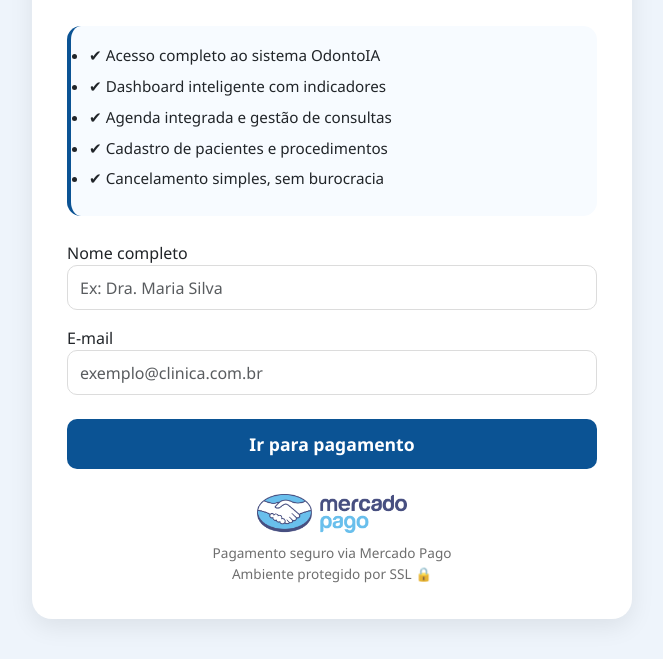
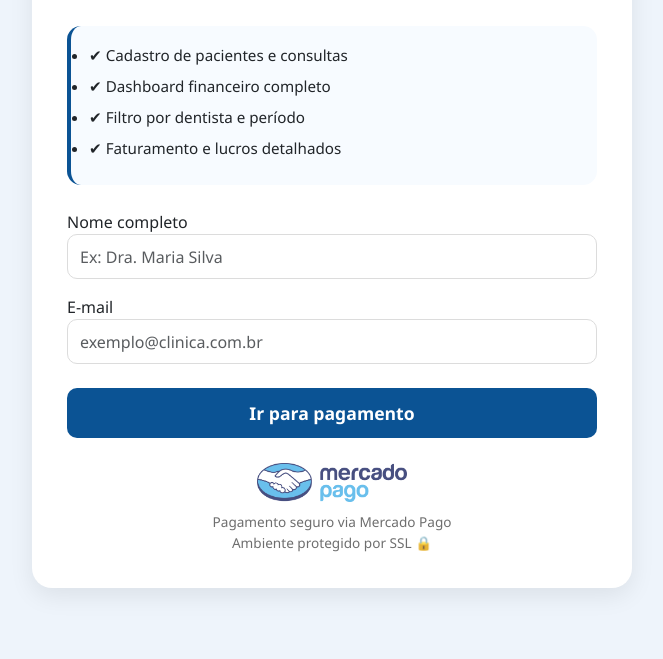
Before and after one commit to marlevek/odontoia_app, a Django app: template clinic/templates/clinic/checkout_publico.html in a window 1280 px wide. Shown: the part 198-857 px from the top of the page, without its empty margins (308-971 px from the left). After the commit the page ends 789 px from the top, so only its background shows below. Run offline with Django 5.2, Linux system fonts and the light colour scheme; the template is opened without the code that fills it, so the values that code supplies are empty.

Commit message:
inseridas diferenças entre os planos no checkout

```diff
--- a/clinic/templates/clinic/checkout_publico.html
+++ b/clinic/templates/clinic/checkout_publico.html
@@ -116,40 +116,48 @@
         <!-- Benefícios reforçando valor -->
        <ul class="benefits-box">
 
-            <!-- Benefícios comuns a TODOS os planos -->
-            <li>✔ Acesso completo ao sistema OdontoIA</li>
-            <li>✔ Dashboard inteligente com indicadores</li>
-            <li>✔ Agenda integrada e gestão de consultas</li>
-            <li>✔ Cadastro de pacientes e procedimentos</li>
+    <!-- Funcionalidades comuns -->
+    <li>✔ Cadastro de pacientes e consultas</li>
+    <li>✔ Dashboard financeiro completo</li>
+    <li>✔ Filtro por dentista e período</li>
+    <li>✔ Faturamento e lucros detalhados</li>
 
-            <!-- PLANO BÁSICO (apenas o essencial) -->
+    <!-- Benefícios por plano -->
+
     {% if plano_slug == "basico" %}
-            <li>✔ 1 dentista incluso</li>
-            <li>✔ Financeiro básico</li>
-            <li>✔ Cadastro simples de procedimentos</li>
+        <li>❌ Comissões automáticas por dentista</li>
+        <li>❌ Relatórios e exportações (Excel/PDF)</li>
+        <li>❌ Prontuário odontológico digital</li>
+        <li>❌ Lembretes automáticos (WhatsApp)</li>
+        <li>❌ Multiusuário (secretária/dentista/admin)</li>
+        <li>❌ IA preditiva e insights automáticos</li>
+        <li>❌ Suporte prioritário</li>
+        <li>👨‍⚕️ 1 cirurgião-dentista incluído</li>
     {% endif %}
 
-            <!-- PLANO PROFISSIONAL (mais recursos) -->
     {% if plano_slug == "profissional" %}
-            <li>✔ Até 4 dentistas</li>
-            <li>✔ Financeiro completo</li>
-            <li>✔ Relatórios avançados</li>
-            <li>✔ Suporte via WhatsApp</li>
+        <li>✔ Comissões automáticas por dentista</li>
+        <li>✔ Relatórios e exportações (Excel/PDF)</li>
+        <li>✔ Prontuário odontológico digital</li>
+        <li>✔ Lembretes automáticos (WhatsApp)</li>
+        <li>✔ Multiusuário (secretária/dentista/admin)</li>
+        <li>❌ IA preditiva e insights automáticos</li>
+        <li>✔ Suporte prioritário</li>
+        <li>👨‍⚕️ Até 3 cirurgiões-dentistas incluídos</li>
     {% endif %}
 
-            <!-- PLANO PREMIUM (tudo incluso) -->
     {% if plano_slug == "premium" %}
-            <li>✔ Dentistas ilimitados</li>
-            <li>✔ Financeiro avançado + relatórios completos</li>
-            <li>✔ Inteligência Odontológica (IA & Insights)</li>
-            <li>✔ Multiusuário avançado</li>
-            <li>✔ Suporte prioritário VIP</li>
+        <li>✔ Comissões automáticas por dentista</li>
+        <li>✔ Relatórios e exportações (Excel/PDF)</li>
+        <li>✔ Prontuário odontológico digital</li>
+        <li>✔ Lembretes automáticos (WhatsApp)</li>
+        <li>✔ Multiusuário (secretária/dentista/admin)</li>
+        <li>✔ IA preditiva e insights automáticos</li>
+        <li>✔ Suporte prioritário</li>
+        <li>👨‍⚕️ Dentistas ilimitados</li>
     {% endif %}
 
-            <!-- Benefícios finais (para todos os planos) -->
-            <li>✔ Cancelamento simples, sem burocracia</li>
 </ul>
-
 
         <form method="POST">
             {% csrf_token %}
```
Lines whose indentation alone changed are shown as unchanged.
